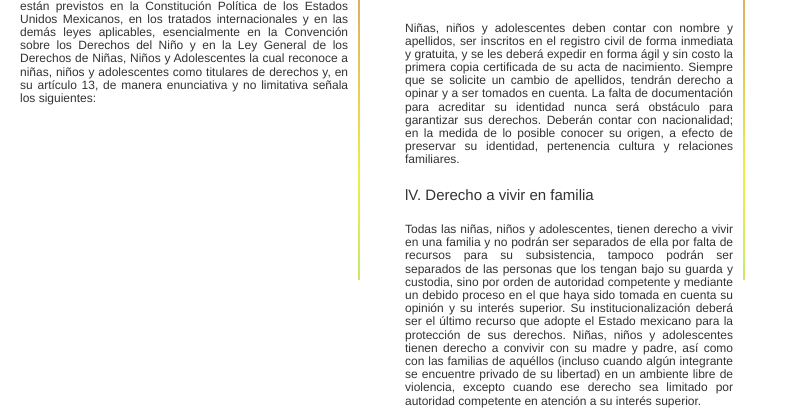
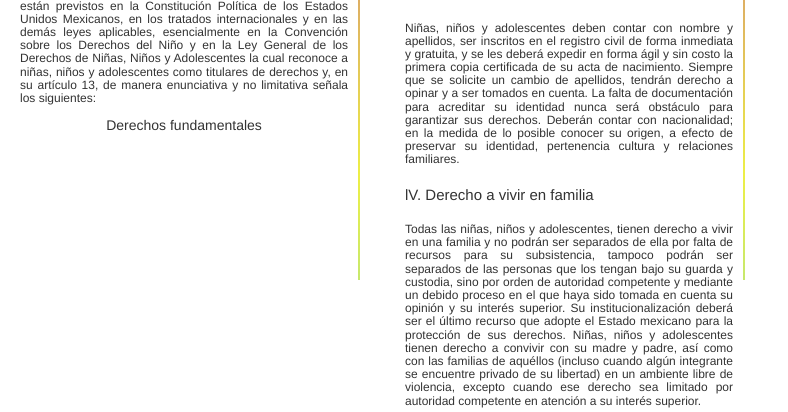
Before and after one commit to Lupita-REY/SEPINNA_Derechos, a PHP site: page /Derechos.php in a window 1280 px wide. Shown: the part 412-824 px from the top of the page, without its empty margins (0-788 px from the left). Run offline with PHP 8.4, Linux system fonts and the light colour scheme; some libraries are stand-ins or nearby versions.

Commit message:
Derechos.php
Este modulo es para estructurar los derechos de los niñas y adolescentes.

```diff
--- a/Derechos.php
+++ b/Derechos.php
@@ -53,7 +53,7 @@
 	<h1 style="text-align: justify; font-size: 15px;">Derechos de los niños, niñas y adolescentes</h1>
 
 	<h3 style="text-align: justify;font-size: 12px;"> Los Derechos Humanos de niñas, niños y adolescentes están previstos en la Constitución Política de los Estados Unidos Mexicanos, en los tratados internacionales y en las demás leyes aplicables, esencialmente en la Convención sobre los Derechos del Niño y en la Ley General de los Derechos de Niñas, Niños y Adolescentes la cual reconoce a niñas, niños y adolescentes como titulares de derechos y, en su artículo 13, de manera enunciativa y no limitativa señala los siguientes: </h3>
-
+	<p> Derechos fundamentales </p>
 </div>
 
 <div id="contenedor">
```
